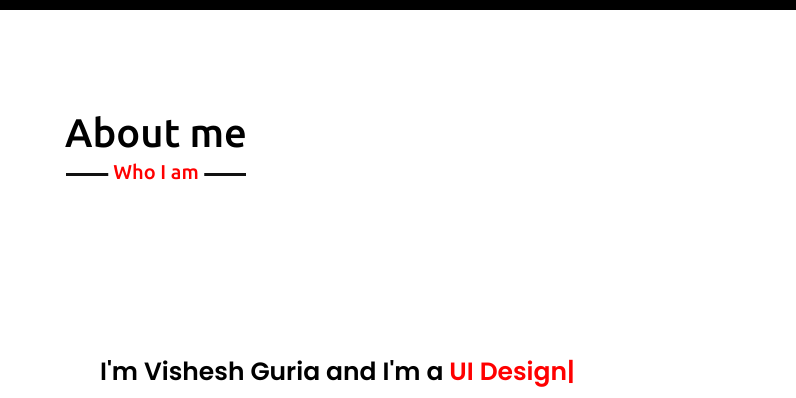
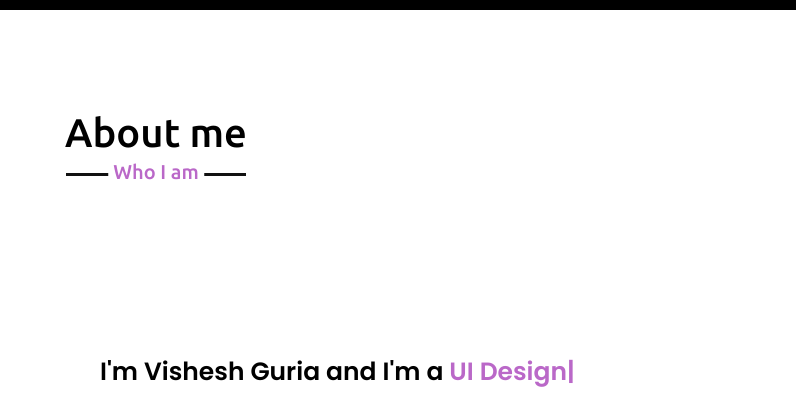
Before and after one commit to visheshguria/visheshguria.github.io, a plain HTML site: page index.html in a window 1280 px wide. Shown: the part 790-1188 px from the top of the page, 484-1280 px from the left. Drawn offline with nearby package versions, Linux system fonts and the light colour scheme; no server answers.

Commit message:
Color Theme Tweaked

```diff
--- a/style.css
+++ b/style.css
@@ -286,7 +286,7 @@ background-size: 10px 10px;
   margin-bottom: 10px;
 }
 .about .about-content .right .text span {
-  color: red;
+  color: #ba68c8;
 
 }
 .about .about-content .right p {
@@ -310,7 +310,7 @@ background-size: 10px 10px;
 }
 .about .title::after {
   background-image: url("");
-  color: red;
+  color: #ba68c8;
 }
 
 /* services section styling */
```
